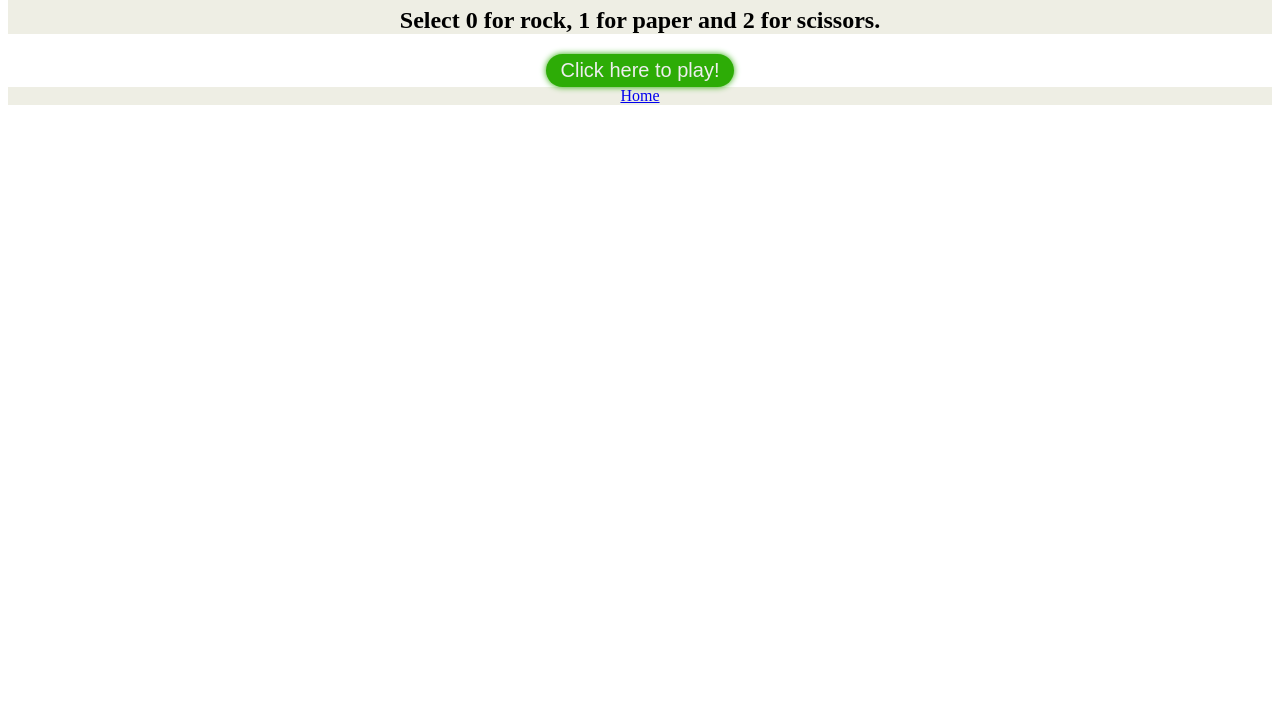
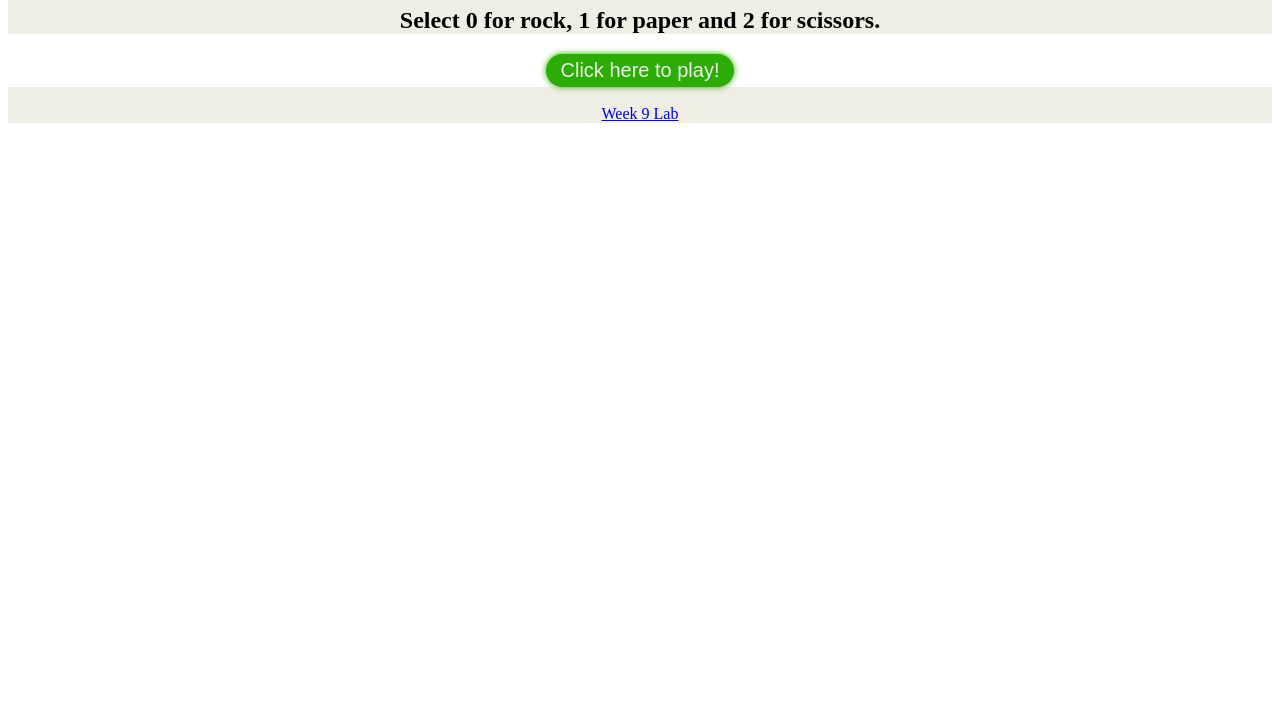
Before and after one commit to Poco90/Poco90.github.io, a plain HTML site: page index.html in a window 1280 px wide. Shown: the part 73-800 px from the top of the page. Drawn offline with Linux system fonts and the light colour scheme.

Commit message:
typeo in path

```diff
--- a/index.html
+++ b/index.html
@@ -21,7 +21,9 @@ Using if statements, create a rock, paper, scissors game. -->
 		</div>
 
                       <div class="box">
-                        <a class="nav-link active" aria-current="page" href="../lab9/index.html">Home</a>
+					  <br>
+                        <a class="nav-link active" aria-current="page" href="../Lab9/index.html">Week 9 Lab</a>
+					<br>
                       </div>
 
 <script src="script.js"></script>
```
Also changed, not shown: 1 other file.
